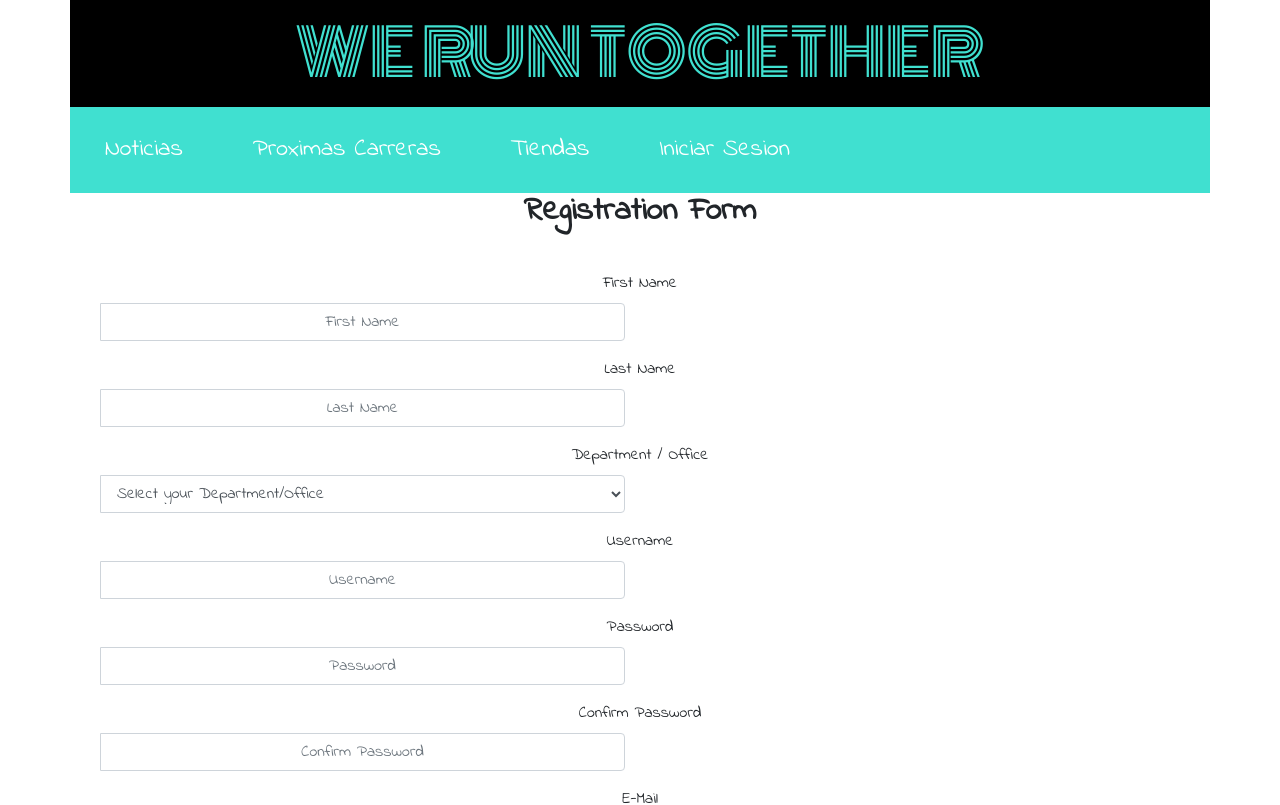
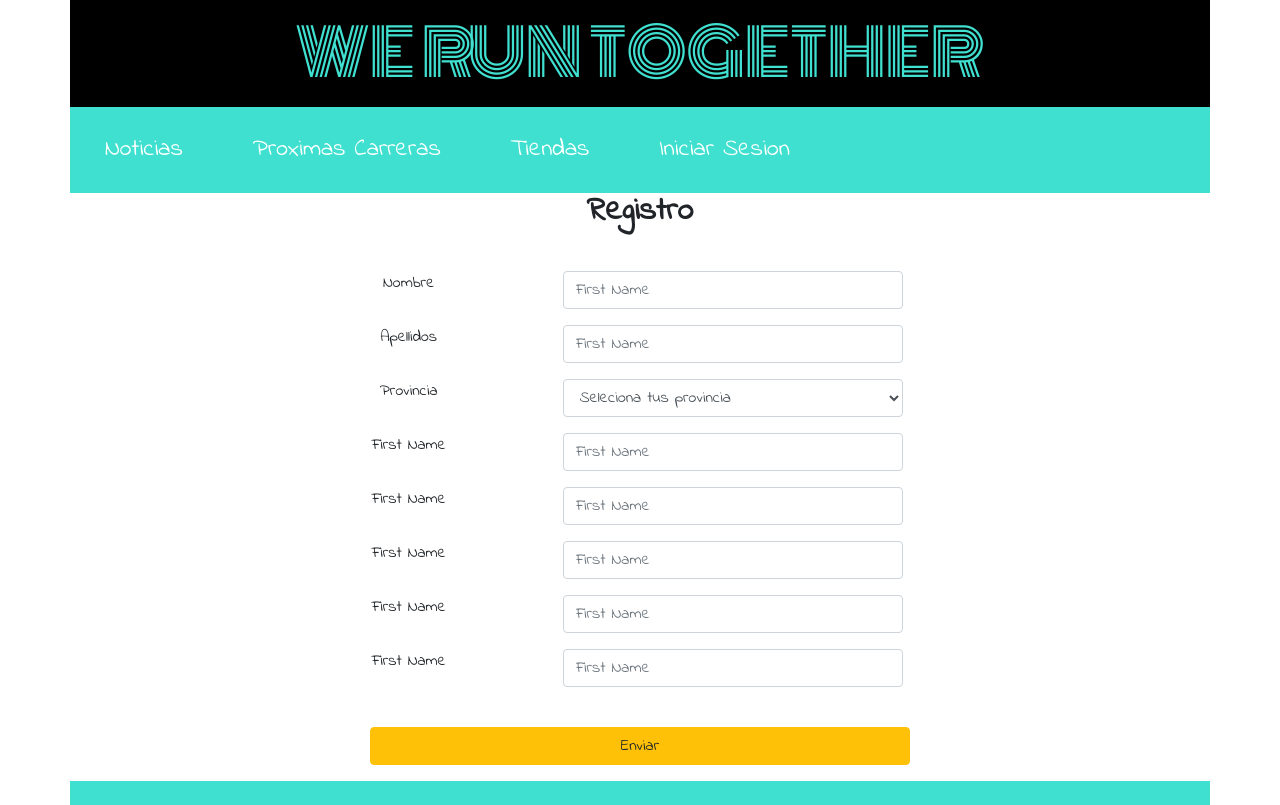
Before and after one commit to juanmanuelperezgarcia007/weruntogether-angular, an Angular app: page /registro in a window 1280 px wide. Shown: the top 805 px of the page. Built offline with nearby package versions, Linux system fonts and the light colour scheme; what angular-font-awesome would draw is missing.

Commit message:
generacion de provincias

```diff
--- a/src/app/registro/registro.component.css
+++ b/src/app/registro/registro.component.css
@@ -1,5 +1 @@
 #success_message{ display: none;}
-input{
-    text-align: center;
-
-}
--- a/src/app/registro/registro.component.html
+++ b/src/app/registro/registro.component.html
@@ -4,110 +4,102 @@
 <fieldset>
 
 <!-- Form Name -->
-<legend><h2><b>Registration Form</b></h2></legend><br>
+<legend><h2><b>Registro</b></h2></legend><br>
 
 <!-- Text input-->
 
-<div class="form-group">
-  <label class="col-md-4 col-xl-6 control-label">First Name</label>
-  <div class="col-md-4 col-xl-6 inputGroupContainer">
-  <div class="input-group">
-  <span class="input-group-addon"><i class="glyphicon glyphicon-user"></i></span>
+<div class="form-group input-group">
+  <div class=" offset-md-1 offset-xl-2 col-md-2 col-xl-3 control-label"><label >Nombre</label>  </div>
+  <div class=" col-md-2 col-xl-4 inputGroupContainer">
   <input  name="first_name" placeholder="First Name" class="form-control"  type="text">
-    </div>
+
   </div>
 </div>
 
 <!-- Text input-->
 
-<div class="form-group">
-  <label class="col-md-4 col-xl-6 control-label" >Last Name</label>
-    <div class="col-md-4 col-xl-6 inputGroupContainer">
-    <div class="input-group">
-  <span class="input-group-addon"><i class="glyphicon glyphicon-user"></i></span>
-  <input name="last_name" placeholder="Last Name" class="form-control"  type="text">
-    </div>
+<div class="form-group input-group">
+  <div class=" offset-md-1 offset-xl-2 col-md-2 col-xl-3 control-label"><label >Apellidos</label>  </div>
+  <div class=" col-md-2 col-xl-4 inputGroupContainer">
+  <input  name="first_name" placeholder="First Name" class="form-control"  type="text">
+
   </div>
 </div>
 
-  <div class="form-group">
-  <label class="col-md-4 col-xl-6 control-label">Department / Office</label>
-    <div class="col-md-4 col-xl-6 selectContainer">
-    <div class="input-group">
-        <span class="input-group-addon"><i class="glyphicon glyphicon-list"></i></span>
+<div class="form-group input-group">
+  <div class=" offset-md-1 offset-xl-2 col-md-2 col-xl-3 control-label"><label >Provincia</label>  </div>
+  <div class=" col-md-2 col-xl-4 inputGroupContainer">
+
+
+
     <select name="department" class="form-control selectpicker">
-      <option value="">Select your Department/Office</option>
-      <option>Department of Engineering</option>
-      <option>Department of Agriculture</option>
-      <option >Accounting Office</option>
-      <option >Tresurer's Office</option>
-      <option >MPDC</option>
-      <option >MCTC</option>
-      <option >MCR</option>
-      <option >Mayor's Office</option>
-      <option >Tourism Office</option>
+      <option value="">Seleciona tus provincia</option>
+      <option >Albacete</option>
+      <option >Alicante</option>
+      <option >Alava</option>
+      <option >Alicante</option>
+      <option >Almeria</option>
+      <option >Asturias</option>
+      <option >Avila</option>
+      <option >Badajoz</option>
+      <option >Barcelona</option>
+      <option >Burgos</option>
+      <option >Caceres</option>
+      <option >Cadiz</option>
+      <option >Cantabria</option>
+      <option >Almeria</option>
+      <option >Asturias</option>
+      <option >Avila</option>
+      <option >Badajoz</option>
+      <option >Barcelona</option>
     </select>
   </div>
 </div>
+
+
+<div class="form-group input-group">
+  <div class=" offset-md-1 offset-xl-2 col-md-2 col-xl-3 control-label"><label >First Name</label>  </div>
+  <div class=" col-md-2 col-xl-4 inputGroupContainer">
+  <input  name="first_name" placeholder="First Name" class="form-control"  type="text">
+
+  </div>
 </div>
-
 <!-- Text input-->
 
-<div class="form-group">
-  <label class="col-md-4 col-xl-6 control-label">Username</label>
-  <div class="col-md-4 col-xl-6 inputGroupContainer">
-  <div class="input-group">
-  <span class="input-group-addon"><i class="glyphicon glyphicon-user"></i></span>
-  <input  name="user_name" placeholder="Username" class="form-control"  type="text">
-    </div>
+<div class="form-group input-group">
+  <div class=" offset-md-1 offset-xl-2 col-md-2 col-xl-3 control-label"><label >First Name</label>  </div>
+  <div class=" col-md-2 col-xl-4 inputGroupContainer">
+  <input  name="first_name" placeholder="First Name" class="form-control"  type="text">
+
   </div>
 </div>
 
 <!-- Text input-->
 
-<div class="form-group">
-  <label class="col-md-4 col-xl-6 control-label" >Password</label>
-    <div class="col-md-4 col-xl-6 inputGroupContainer">
-    <div class="input-group">
-  <span class="input-group-addon"><i class="glyphicon glyphicon-user"></i></span>
-  <input name="user_password" placeholder="Password" class="form-control"  type="password">
-    </div>
+<div class="form-group input-group">
+  <div class=" offset-md-1 offset-xl-2 col-md-2 col-xl-3 control-label"><label >First Name</label>  </div>
+  <div class=" col-md-2 col-xl-4 inputGroupContainer">
+  <input  name="first_name" placeholder="First Name" class="form-control"  type="text">
+
   </div>
 </div>
 
-<!-- Text input-->
+<div class="form-group input-group">
+  <div class=" offset-md-1 offset-xl-2 col-md-2 col-xl-3 control-label"><label >First Name</label>  </div>
+  <div class=" col-md-2 col-xl-4 inputGroupContainer">
+  <input  name="first_name" placeholder="First Name" class="form-control"  type="text">
 
-<div class="form-group">
-  <label class="col-md-4 col-xl-6 control-label" >Confirm Password</label>
-    <div class="col-md-4 col-xl-6 inputGroupContainer">
-    <div class="input-group">
-  <span class="input-group-addon"><i class="glyphicon glyphicon-user"></i></span>
-  <input name="confirm_password" placeholder="Confirm Password" class="form-control"  type="password">
-    </div>
-  </div>
-</div>
-
-<!-- Text input-->
-       <div class="form-group">
-  <label class="col-md-4 col-xl-6 control-label">E-Mail</label>
-    <div class="col-md-4 col-xl-6 inputGroupContainer">
-    <div class="input-group">
-        <span class="input-group-addon"><i class="glyphicon glyphicon-envelope"></i></span>
-  <input name="email" placeholder="E-Mail Address" class="form-control"  type="text">
-    </div>
   </div>
 </div>
 
 
 <!-- Text input-->
 
-<div class="form-group">
-  <label class="col-md-4 col-xl-6 control-label">Contact No.</label>
-    <div class="col-md-4 col-xl-6 inputGroupContainer">
-    <div class="input-group">
-        <span class="input-group-addon"><i class="glyphicon glyphicon-earphone"></i></span>
-  <input name="contact_no" placeholder="(639)" class="form-control" type="text">
-    </div>
+<div class="form-group input-group">
+  <div class=" offset-md-1 offset-xl-2 col-md-2 col-xl-3 control-label"><label >First Name</label>  </div>
+  <div class=" col-md-2 col-xl-4 inputGroupContainer">
+  <input  name="first_name" placeholder="First Name" class="form-control"  type="text">
+
   </div>
 </div>
 
@@ -117,10 +109,9 @@
 <div class="alert alert-success" role="alert" id="success_message">Success <i class="glyphicon glyphicon-thumbs-up"></i> Success!.</div>
 
 <!-- Button -->
-<div class="form-group">
-  <label class="col-md-4 col-xl-6 control-label"></label>
-  <div class="col-md-4 col-xl-6"><br>
-   <button type="submit" class="btn btn-warning" >Enviar <span class="glyphicon glyphicon-send"></span></button>
+<div class="form-group input-group">
+  <div class="col-md-12 col-xl-12"><br>
+   <button type="submit" class="col-xl-6 btn btn-warning" >Enviar <span class="glyphicon glyphicon-send"></span></button>
   </div>
 </div>
 
```
